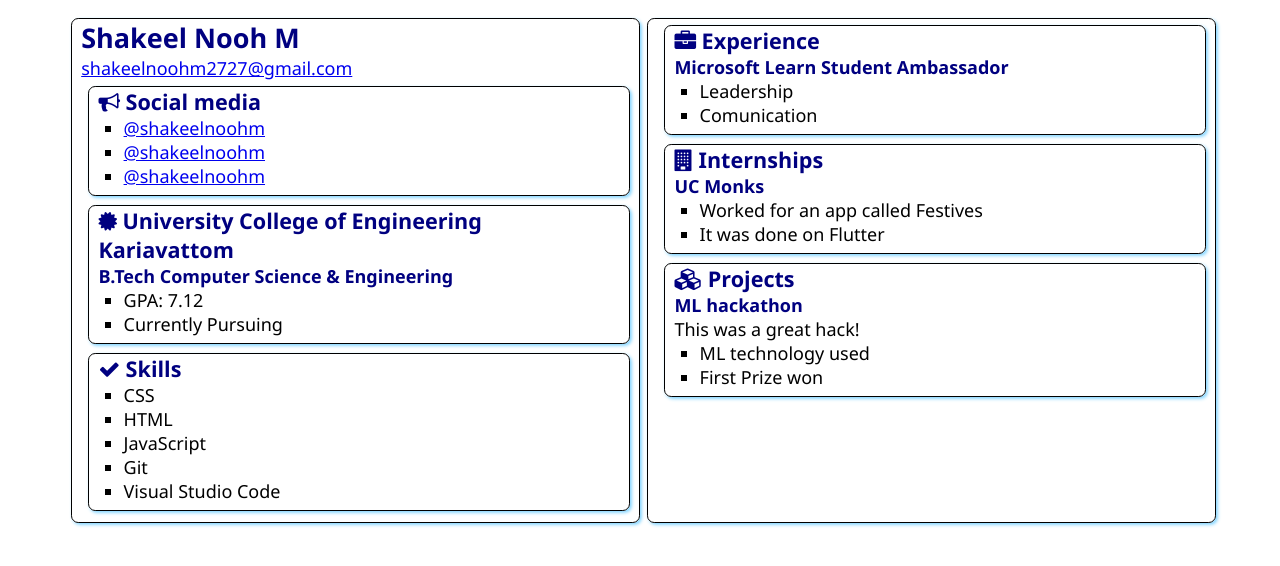
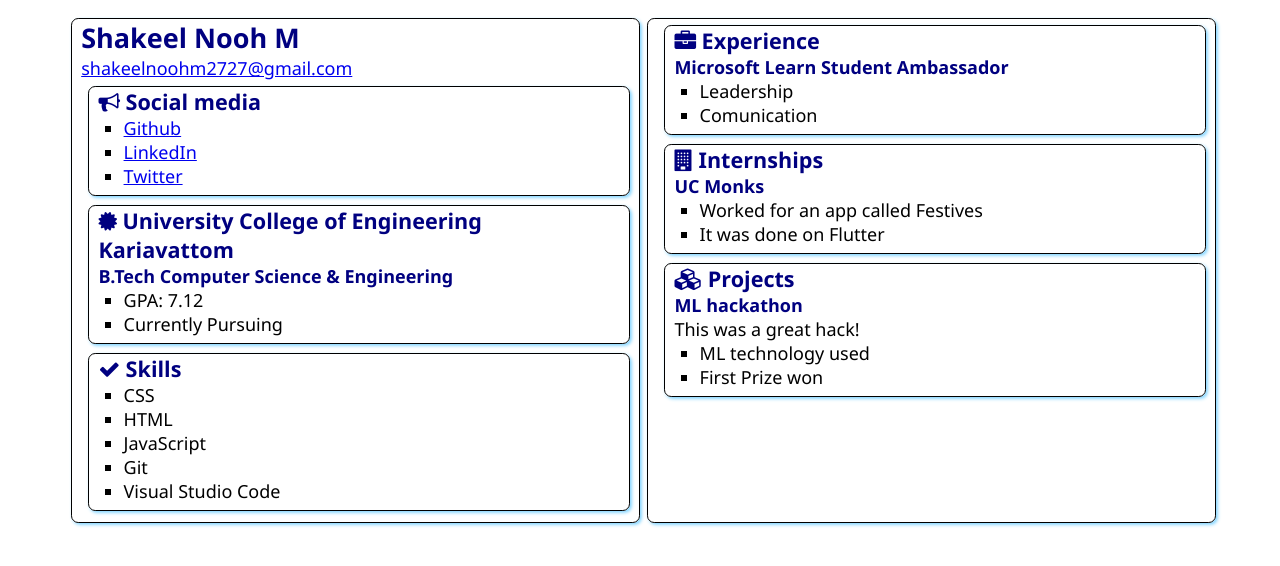
Before and after one commit to shakeelnoohm/SATechnicalOnboarding, a plain HTML site: page src/index.html in a window 1280 px wide. Drawn offline with Linux system fonts and the light colour scheme.

Commit message:
Resume Updated

```diff
--- a/src/index.html
+++ b/src/index.html
@@ -21,9 +21,9 @@
                     Social media
                 </h2>
                 <ul>
-                    <li><a href="https://github.com/shakeelnoohm">@shakeelnoohm</a></li>
-                    <li><a href="https://linkedin.com/in/shakeelnoohm">@shakeelnoohm</a></li>
-                    <li><a href="https://twitter.com/shakeelnoohm">@shakeelnoohm</a></li>
+                    <li><a href="https://github.com/shakeelnoohm">Github</a></li>
+                    <li><a href="https://linkedin.com/in/shakeelnoohm">LinkedIn</a></li>
+                    <li><a href="https://twitter.com/shakeelnoohm">Twitter</a></li>
                 </ul>
             </section>
 
```
